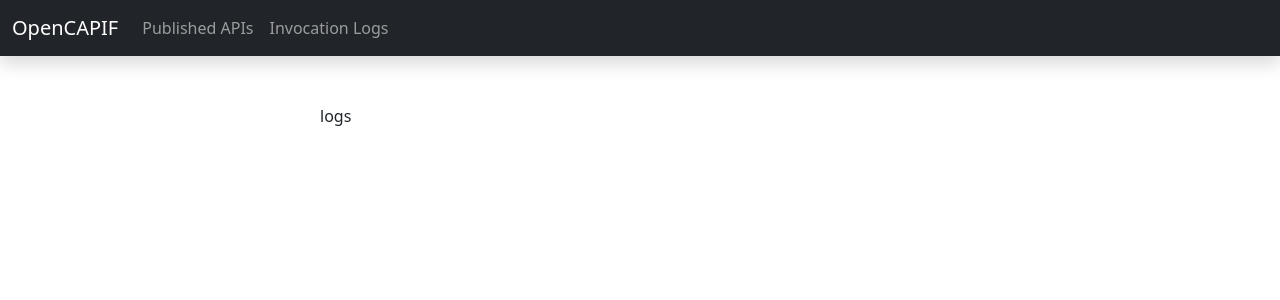
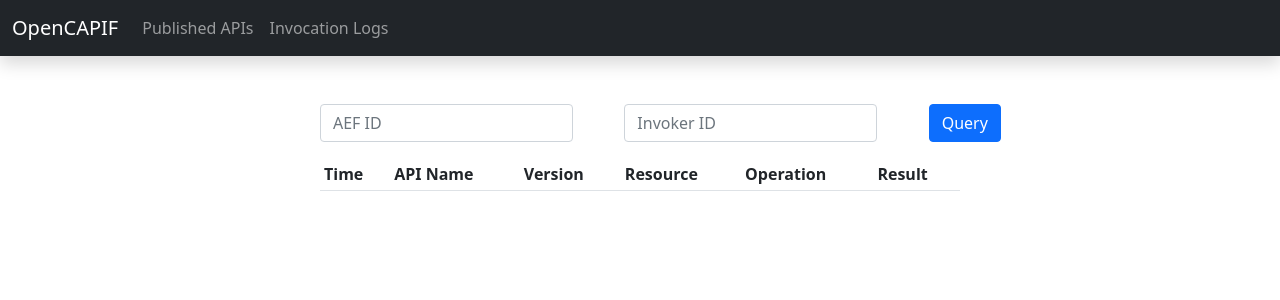
Before and after one commit to nuk-icslab/opencapif, a Vue app in the folder src/webui/: page /#/logs in a window 1280 px wide. Shown: the top 300 px of the page. Built offline with nearby package versions, Linux system fonts and the light colour scheme.

Commit message:
webui: add skeleton for quering invocation log

```diff
--- a/src/webui/config/webpack.config.base.js
+++ b/src/webui/config/webpack.config.base.js
@@ -19,7 +19,7 @@
         index: "./src/index.js",
     },
     output: {
-        path: path.join(__dirname, 'dist'),
+        path: path.join(__dirname, '../dist'),
         filename: 'index.bundle.js'
     },
     module: {
--- a/src/webui/src/pages/apis.vue
+++ b/src/webui/src/pages/apis.vue
@@ -1,11 +1,10 @@
 <template>
     <div>
         <div class="input-group mb-3">
-            <span class="input-group-text">APF ID</span>
-            <input type="text" class="form-control" v-model="apf_id" />
+            <input type="text" class="form-control" v-model="apf_id" placeholder="APF ID" />
             <button class="btn btn-primary" type="button" @click="queryApf">Query</button>
         </div>
-        <table class="table table-striped">
+        <table class="table table-striped table-responsive">
             <thead>
                 <tr>
                     <th scope="col">#</th>
--- a/src/webui/src/pages/logs.vue
+++ b/src/webui/src/pages/logs.vue
@@ -1,6 +1,36 @@
 <template>
   <div>
-    logs
+    <div class="row justify-content-between mb-3">
+      <div class="col-5">
+        <input type="text" class="form-control" v-model="apf_id" placeholder="AEF ID" />
+      </div>
+      <div class="col-5">
+        <input type="text" class="form-control" v-model="invkr_id" placeholder="Invoker ID" />
+      </div>
+      <div class="col-1">
+        <button class="btn btn-primary" type="button" @click="queryApf">Query</button>
+      </div>
+    </div>
+    <table class="table table-striped table-sm table-responsive">
+      <thead>
+        <tr>
+          <th scope="col">Time</th>
+          <th scope="col">API Name</th>
+          <th scope="col">Version</th>
+          <th scope="col">Resource</th>
+          <th scope="col">Operation</th>
+          <th scope="col">Result</th>
+        </tr>
+      </thead>
+      <tbody>
+        <tr v-for="log in logs">
+          <td>{{ log.name }}</td>
+          <td>{{ api.aef_id }}</td>
+          <td>{{ api.versions.join(', ') }}</td>
+          <td>{{ api.domain }}</td>
+        </tr>
+      </tbody>
+    </table>
   </div>
 </template>
 
@@ -8,7 +38,10 @@
 export default {
   name: "logs",
   data() {
-    return {};
+    return {
+      aef_id: "",
+      invkr_id: ""
+    };
   },
   methods: {
   },
```
Also changed, not shown: src/webui/src/archive.js (deleted, +0 -35 lines), 1 other file (tests, documents, lock files or other folders).
